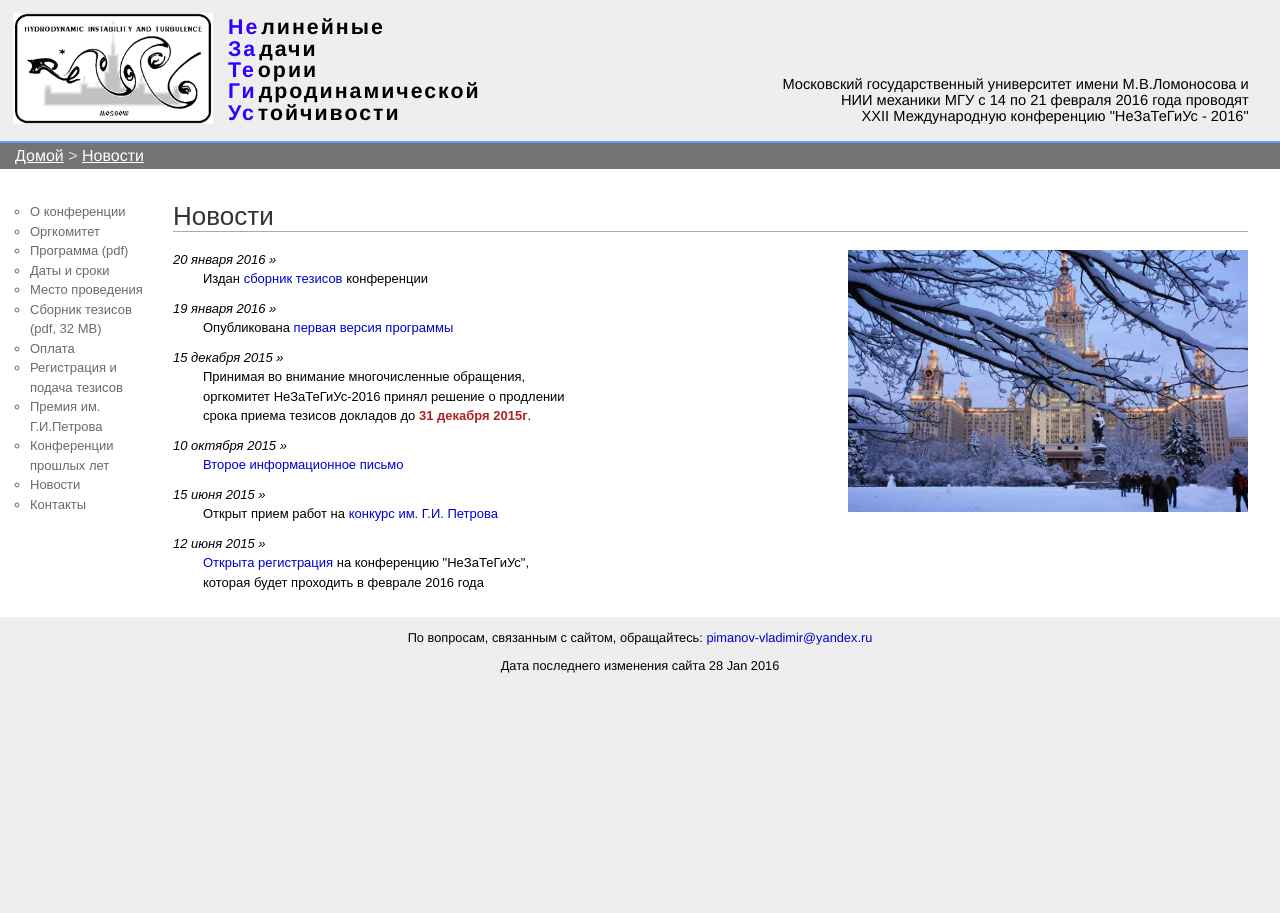
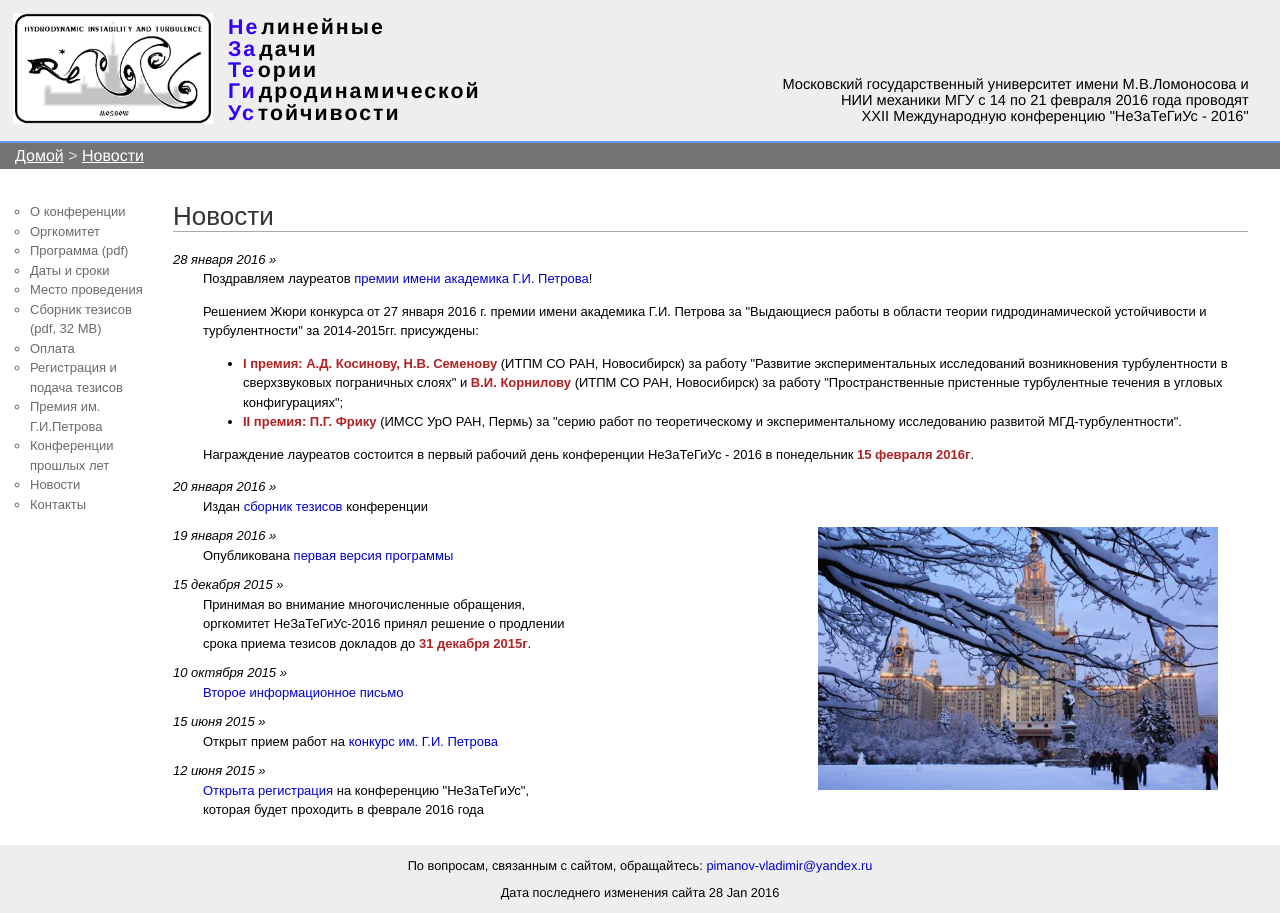
Before and after one commit to pimanov/hit-conf, a Jekyll site: the page built from index.html, in a window 1280 px wide. Built offline with Jekyll 4.4.1, drawn with Linux system fonts in a browser that asks for light colours.

Commit message:
Petrov contest win

```diff
--- a/index.html
+++ b/index.html
@@ -2,6 +2,19 @@
 layout: default
 title: Новости
 ---
+<em>28 января 2016 &raquo;</em>
+<div style="margin: 0px 5px 10px 30px">
+  Поздравляем лауреатов <a href="2016/contest.html">премии имени академика Г.И. Петрова</a>!
+  <p>Решением Жюри конкурса от 27 января 2016 г. премии имени академика Г.И. Петрова за "Выдающиеся работы в области теории гидродинамической устойчивости и турбулентности"
+  за 2014-2015гг. присуждены:</p>
+  <ul><li>
+  <strong>I премия:  А.Д. Косинову, Н.В. Семенову</strong> (ИТПМ СО РАН, Новосибирск) за работу "Развитие экспериментальных исследований возникновения турбулентности в сверхзвуковых
+  пограничных слоях" и <strong>В.И. Корнилову</strong> (ИТПМ СО РАН, Новосибирск) за работу "Пространственные пристенные турбулентные течения в угловых конфигурациях";
+  </li><li>
+  <strong>II премия:  П.Г. Фрику</strong> (ИМСС УрО РАН, Пермь) за "серию работ по теоретическому и экспериментальному исследованию развитой МГД-турбулентности".
+  </li></ul>
+  <p>Награждение лауреатов состоится в первый рабочий день конференции НеЗаТеГиУс - 2016 в понедельник <strong>15 февраля 2016г</strong>.</p>
+</div>
 <div style="float: left; width: 400px">
   <em>20 января 2016 &raquo;</em>
   <div style="margin: 0px 5px 10px 30px">
@@ -28,6 +41,6 @@ title: Новости
     <a href="2016/signup.html">Открыта регистрация</a> на конференцию "НеЗаТеГиУс", которая будет проходить в феврале 2016 года
   </div>
 </div>
-<div style="float: right; width: 400px;">
+<div style="float: right; width: 400px; margin: 50px 30px 5px 5px">
 <img src="/2016/img/msu.jpg" align="right" alt="МГУ зимой" width="100%">
 </div>
```
Also changed, not shown: 2016/contest.html (+15 -0 lines).
